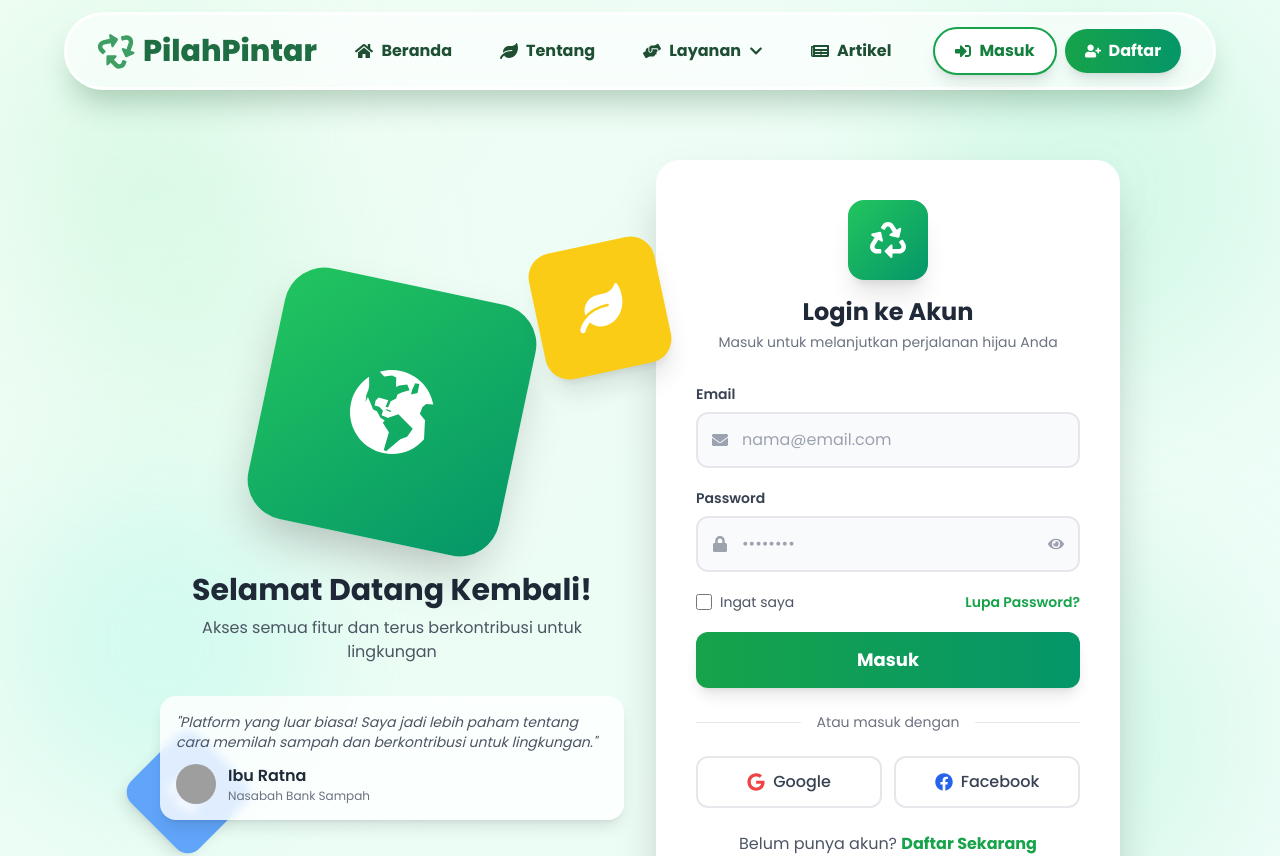
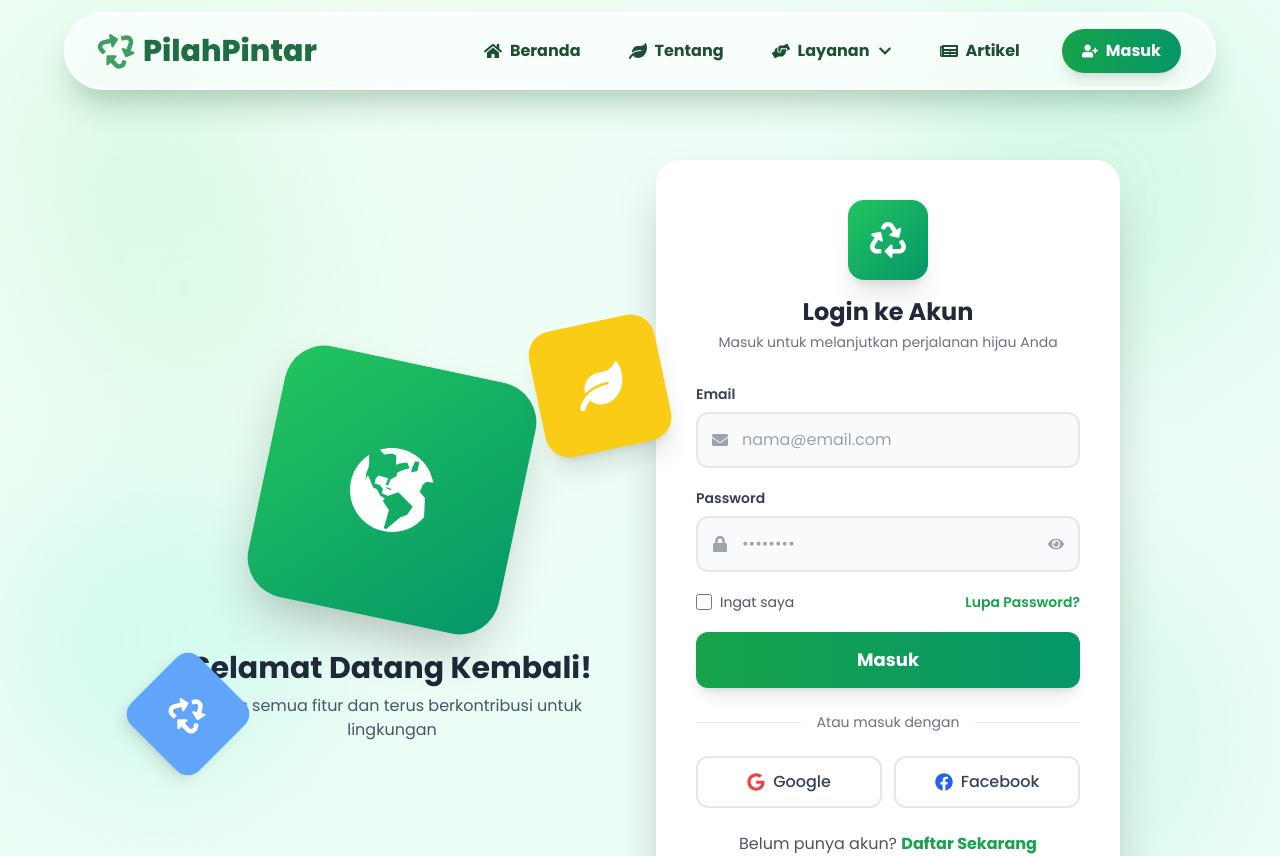
Before and after one commit to nazwadn9-web/EcoSafe-Zone, a React (Vite) app: page /login in a window 1280 px wide. Shown: the top 856 px of the page. Built offline with nearby package versions, Linux system fonts and the light colour scheme; grey boxes are pictures that could not be loaded.

Commit message:
Menambah Fitur Baru

```diff
--- a/src/components/Navbar.jsx
+++ b/src/components/Navbar.jsx
@@ -298,7 +298,7 @@
                     ) : (
                       // Login & Signup Buttons
                       <>
-                        <Link to="/login">
+                        {/* <Link to="/login">
                           <motion.div
                             whileHover={{ scale: 1.05, y: -2 }}
                             whileTap={{ scale: 0.95 }}
@@ -309,8 +309,8 @@
                             <FaSignInAlt />
                             <span>Masuk</span>
                           </motion.div>
-                        </Link>
-                        <Link to="/signup">
+                        </Link> */}
+                        <Link to="/login">
                           <motion.div
                             whileHover={{ scale: 1.05, y: -2 }}
                             whileTap={{ scale: 0.95 }}
@@ -320,7 +320,7 @@
                                      flex items-center gap-2"
                           >
                             <FaUserPlus />
-                            <span>Daftar</span>
+                            <span>Masuk</span>
                           </motion.div>
                         </Link>
                       </>
--- a/src/pages/Login.jsx
+++ b/src/pages/Login.jsx
@@ -99,7 +99,7 @@
               </div>
 
               {/* Testimonial */}
-              <div className="mt-8 bg-white/80 backdrop-blur-sm rounded-2xl p-4 shadow-lg">
+              {/* <div className="mt-8 bg-white/80 backdrop-blur-sm rounded-2xl p-4 shadow-lg">
                 <p className="text-sm text-gray-600 italic">
                   "Platform yang luar biasa! Saya jadi lebih paham tentang cara memilah sampah dan berkontribusi untuk lingkungan."
                 </p>
@@ -114,7 +114,7 @@
                     <p className="text-xs text-gray-500">Nasabah Bank Sampah</p>
                   </div>
                 </div>
-              </div>
+              </div> */}
             </div>
           </motion.div>
 
```
